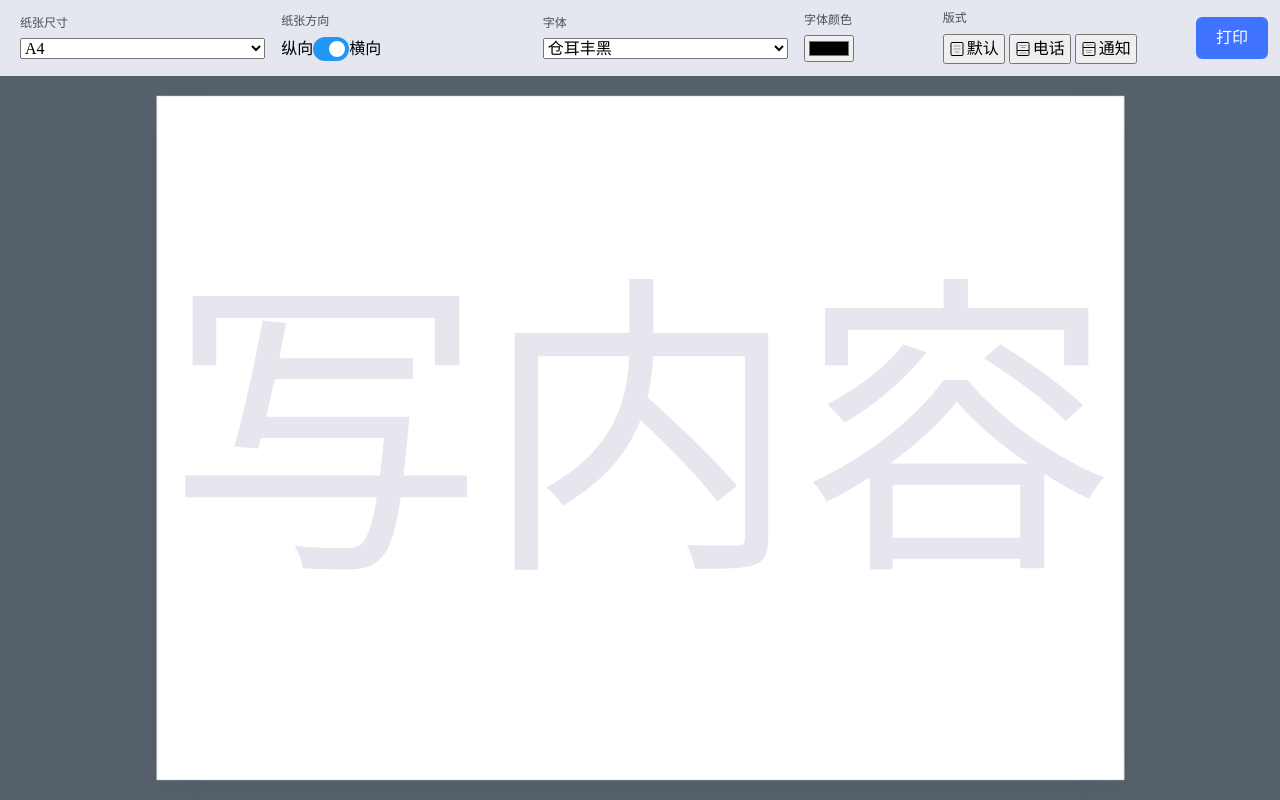
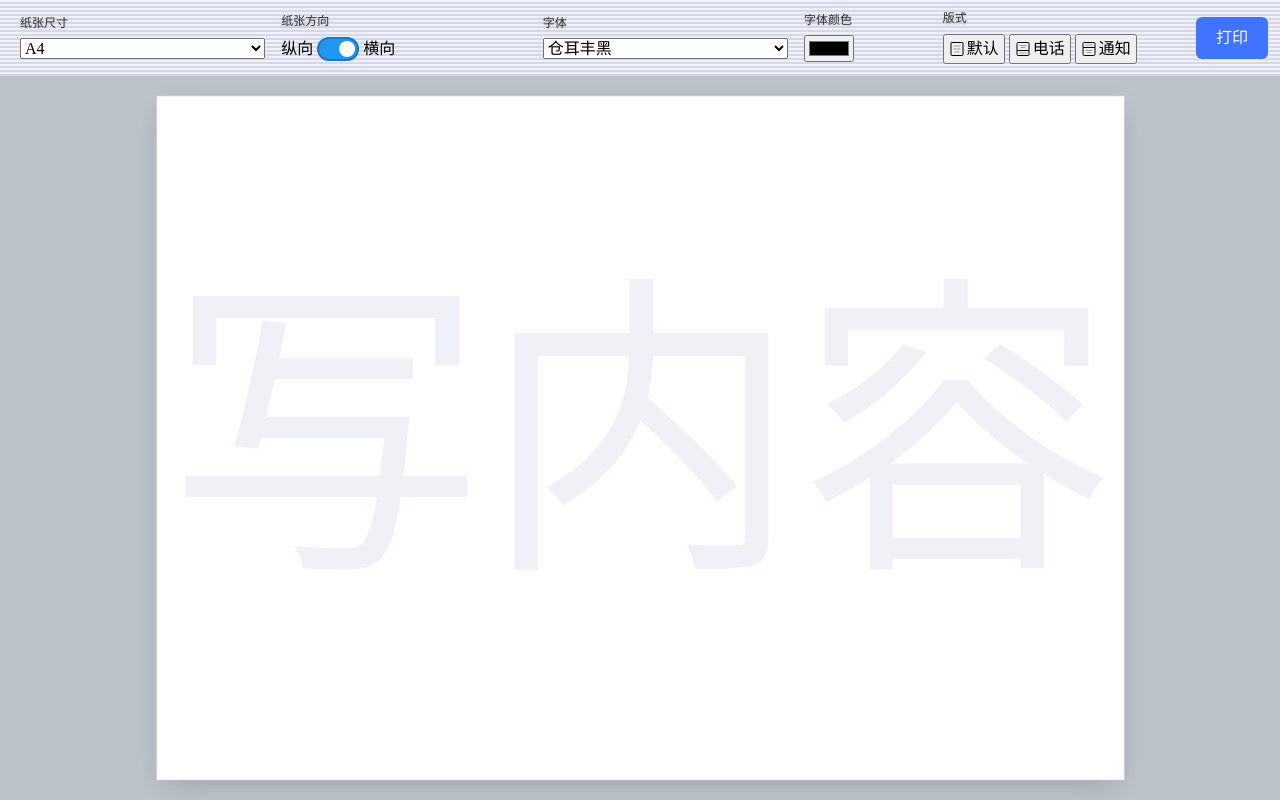
Before and after one commit to StarrylightLab/starrylightlab.github.io, a plain HTML site: page WebPrint.html in a window 1280 px wide. Drawn offline with nearby package versions, Linux system fonts and the light colour scheme; a web font is replaced by a local one.

Commit message:
优化样式及placeholder

```diff
--- a/WebPrint.html
+++ b/WebPrint.html
@@ -47,8 +47,10 @@
       flex-wrap: wrap;
       align-items: center;
       justify-content: center;
-      background-color: rgb(228, 230, 240);
-      /* border-left: #ccc 12px dashed; */
+      background-color: rgb(238, 240, 252);
+      /* border-left: 1px dashed #000 */
+      background-image: linear-gradient(to top, rgba(0, 0, 32, 0.1) 0%,  rgba(0, 0, 32, 0.1) 0% 50%, transparent 50%);
+      background-size: 1px 4px;
     }
 
     .menu-item {
@@ -60,7 +62,9 @@
 
     .menu-item label {
       font-size: 12px;
-      color: #4d4d4d;
+      font-weight: 500;
+      text-shadow: rgba(0, 6, 58, 0.16) 0px 2px 3px ;
+      color: #303030;
       margin-bottom: 8px;
     }
 
@@ -75,7 +79,7 @@
       position: relative;
       display: inline-block;
       /* margin: 0 8px; */
-      width: 36px;
+      width: 42px;
       height: 24px;
     }
 
@@ -92,7 +96,11 @@
       left: 0;
       right: 0;
       bottom: 0;
-      background-color: #ccc;
+
+      background-color: #ececec;
+      /* border: 2px solid #4d4d4d; */
+      outline: 2px solid rgba(0, 0, 0, 0.2);
+      outline-offset: -2px;
       transition: 0.4s;
       border-radius: 34px;
     }
@@ -104,7 +112,7 @@
       width: 16px;
       left: 4px;
       bottom: 4px;
-      background-color: white;
+      background-color: rgb(146, 146, 146);
       transition: 0.4s;
       border-radius: 50%;
     }
@@ -114,7 +122,8 @@
     }
 
     input:checked+.slider:before {
-      transform: translateX(12px);
+      transform: translateX(18px);
+      background-color: white;
     }
 
     .text-color {
@@ -142,7 +151,7 @@
       display: flex;
       flex-direction: column;
       align-items: center;
-      background-color: rgb(86, 96, 107);
+      background-color: rgb(188, 195, 202);
       overflow: auto;
       flex: 1;
       justify-content: center;
@@ -154,13 +163,14 @@
             height: 210mm; */
       box-sizing: border-box;
       border: 1px solid rgba(0, 0, 0, 0.08);
-      box-shadow: 0px 10px 32px -8px rgba(20, 20, 36, 0.05);
+      box-shadow: 0px 10px 32px -8px rgba(20, 20, 36, 0.2);
       background-color: white;
       transform: scale(0.5);
     }
 
     textarea {
       /* display: block; */
+      /* margin: 0; */
       text-align: center;
       white-space: pre-wrap;
       border: none;
@@ -176,7 +186,7 @@
     }
 
     textarea::placeholder {
-      color: rgb(230, 231, 238);
+      color: rgb(240, 241, 247);
     }
 
     /* 排版的模板 */
@@ -265,7 +275,7 @@
     <div class="menu-item paper-orientation">
       <label>纸张方向</label>
       <div
-        style="display: flex;align-items: center;flex-direction: row;flex-wrap: wrap;align-content: center;justify-content:  flex-start;">
+        style="display: flex;align-items: center;flex-direction: row;flex-wrap: wrap;align-content: center;justify-content:  flex-start;gap: 4px;">
         纵向
         <label style="margin: 0;" class="switch" for="orientation">
           <input type="checkbox" id="orientation" checked />
@@ -402,7 +412,7 @@
           text_one.style.flex = 3;
           text_two.style.flex = 1;
           text_one.setAttribute("placeholder", "写内容");
-          text_two.setAttribute("placeholder", "100 0000 0000");
+          text_two.setAttribute("placeholder", "10000000000");
 
           break;
         case 'notice':
@@ -411,7 +421,7 @@
           text_two.style.flex = 3;
 
           text_one.setAttribute("placeholder", "标题");
-          text_two.setAttribute("placeholder", "内容");
+          text_two.setAttribute("placeholder", "写内容");
 
           break;
       }
```
